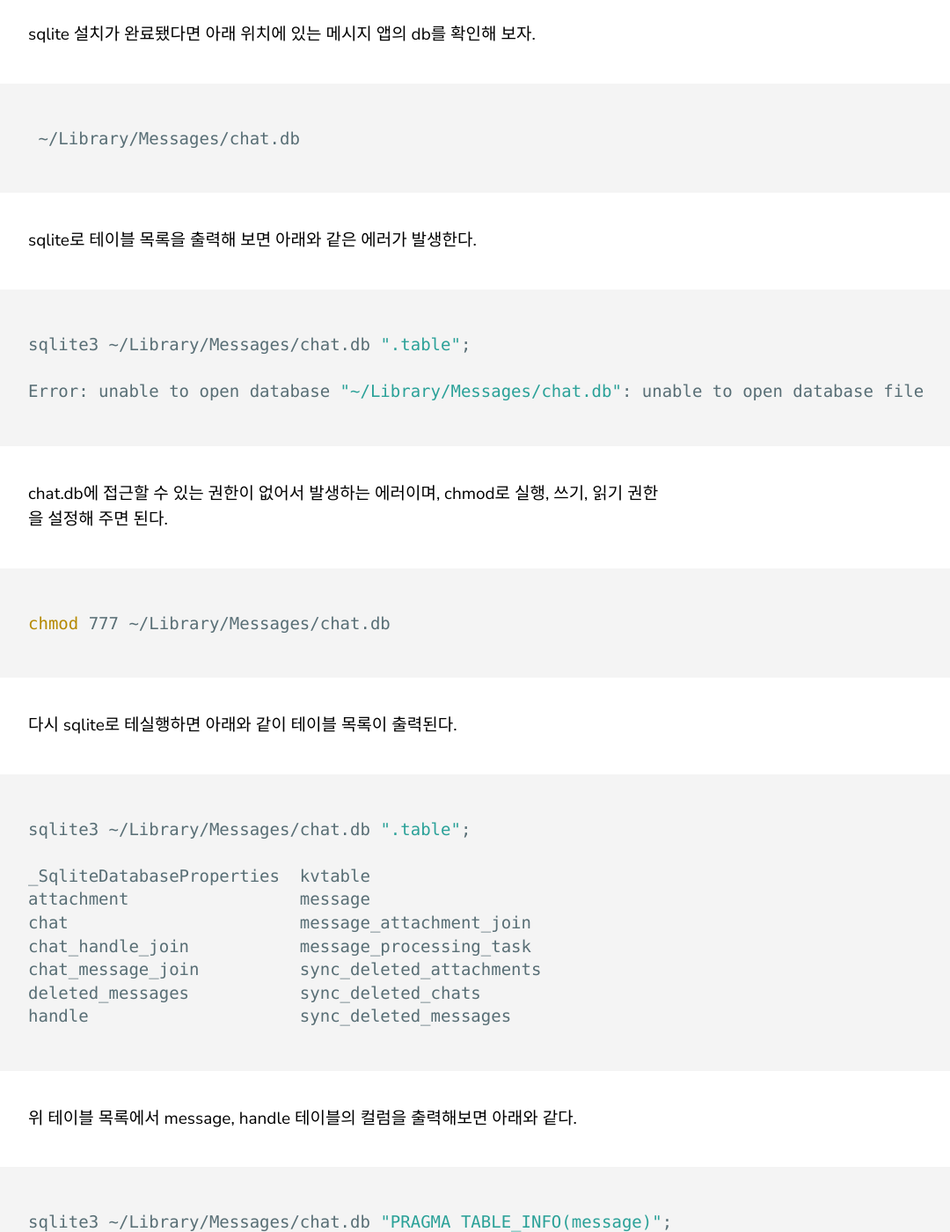
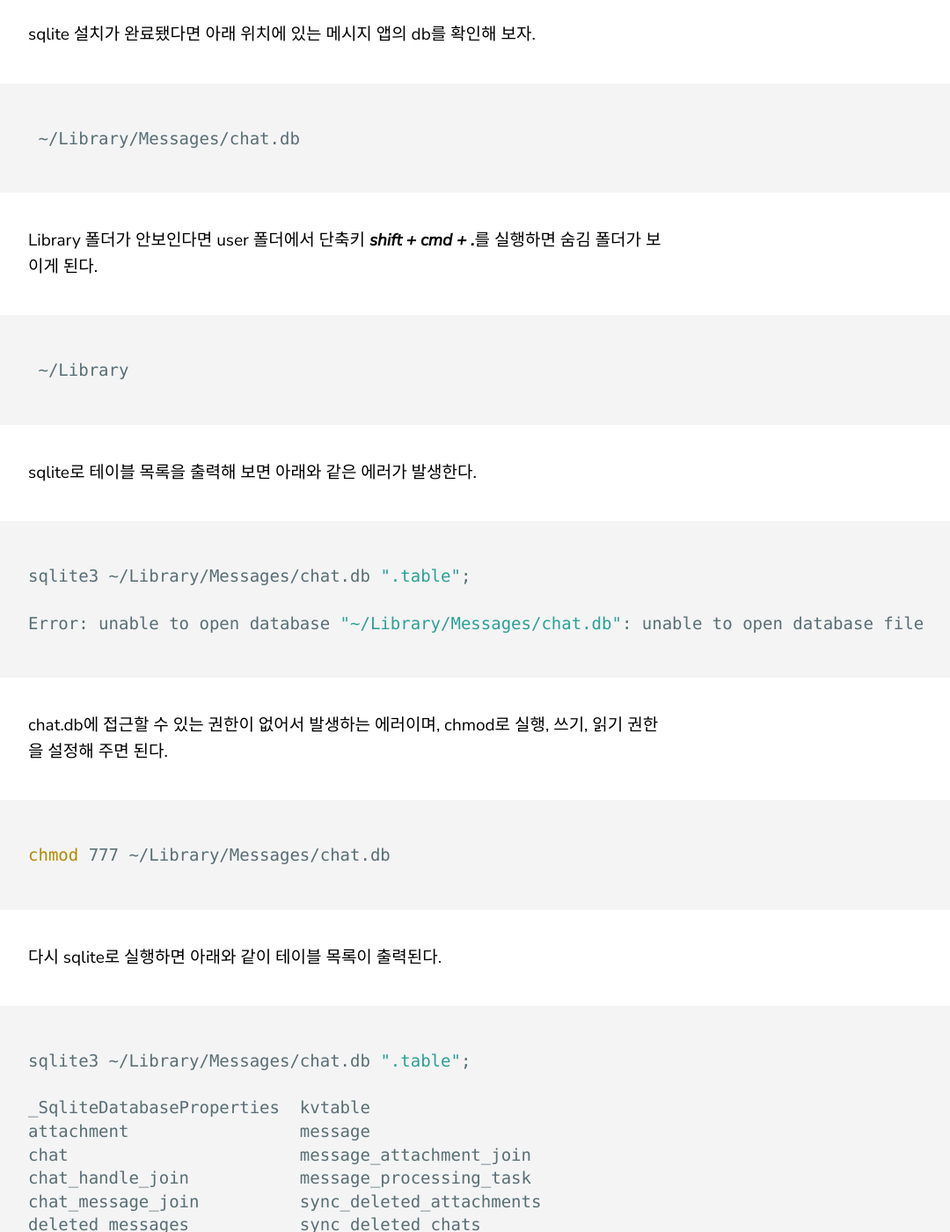
Before and after one commit to dogfootdev/dogfootdev.github.io, a Jekyll site: the page built from _posts/2019-12-11-message-chat-db-select.md, in a window 1280 px wide and 1400 px high, scrolled down 933 px. Shown: the whole window at 88% size, without its empty margins (68-1148 px from the left). Built offline with Jekyll 4.4.1, drawn with Linux system fonts in a browser that asks for light colours; comment, search, counter and statistics services are not loaded.

Commit message:
add - how to find hidden library folder

````diff
--- a/_posts/2019-12-11-message-chat-db-select.md
+++ b/_posts/2019-12-11-message-chat-db-select.md
@@ -24,6 +24,11 @@ sqlite 설치가 완료됐다면 아래 위치에 있는 메시지 앱의 db를
  ~/Library/Messages/chat.db
 ```
 
+Library 폴더가 안보인다면 user 폴더에서 단축키 ***shift + cmd + .***를 실행하면 숨김 폴더가 보이게 된다.
+```shell
+ ~/Library
+```
+
 
 sqlite로 테이블 목록을 출력해 보면 아래와 같은 에러가 발생한다.
 
@@ -38,7 +43,7 @@ chat.db에 접근할 수 있는 권한이 없어서 발생하는 에러이며, c
 chmod 777 ~/Library/Messages/chat.db
 ```
 
-다시 sqlite로 테실행하면 아래와 같이 테이블 목록이 출력된다.
+다시 sqlite로 실행하면 아래와 같이 테이블 목록이 출력된다.
 ```shell
 sqlite3 ~/Library/Messages/chat.db ".table";
 
````
